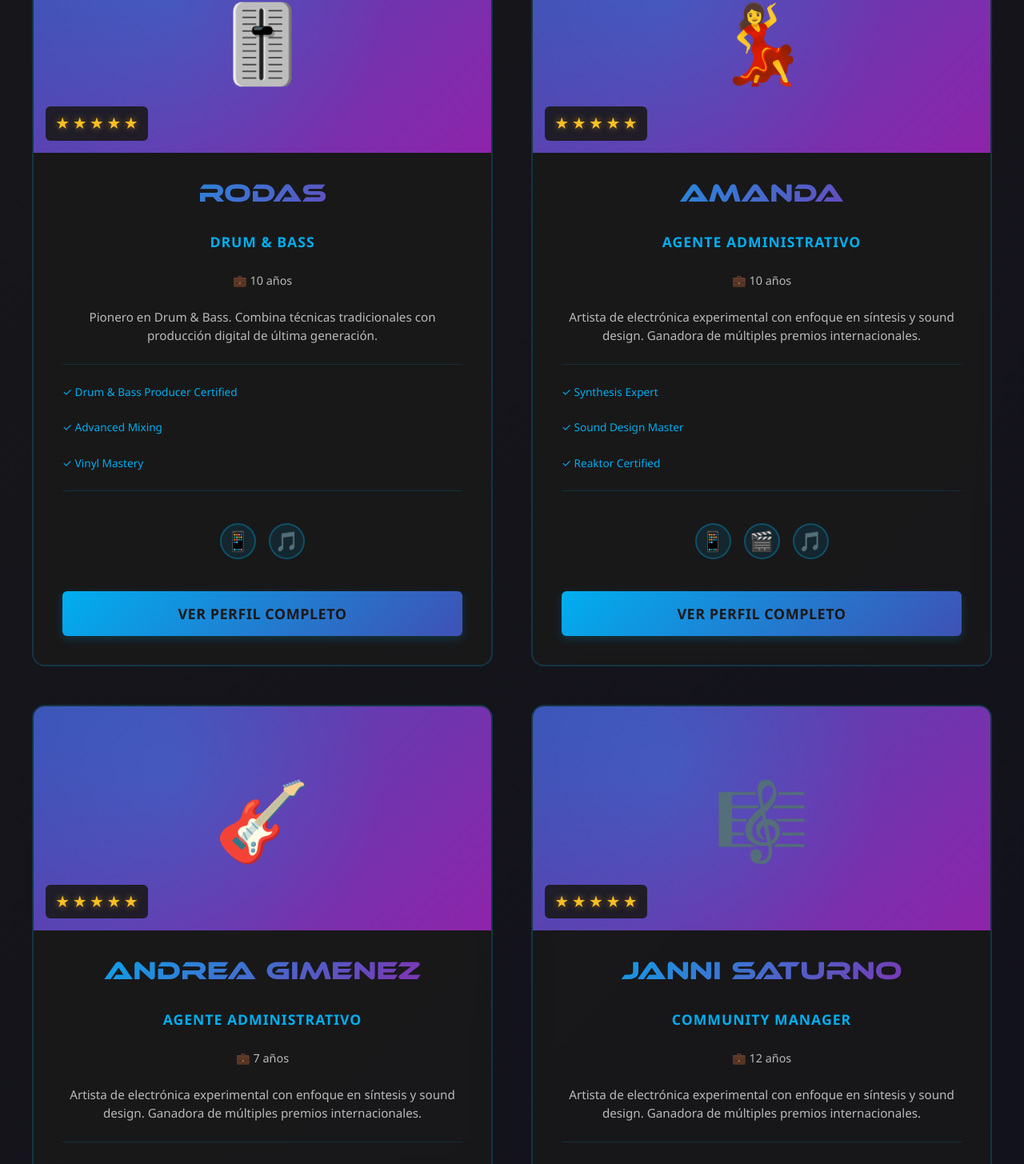
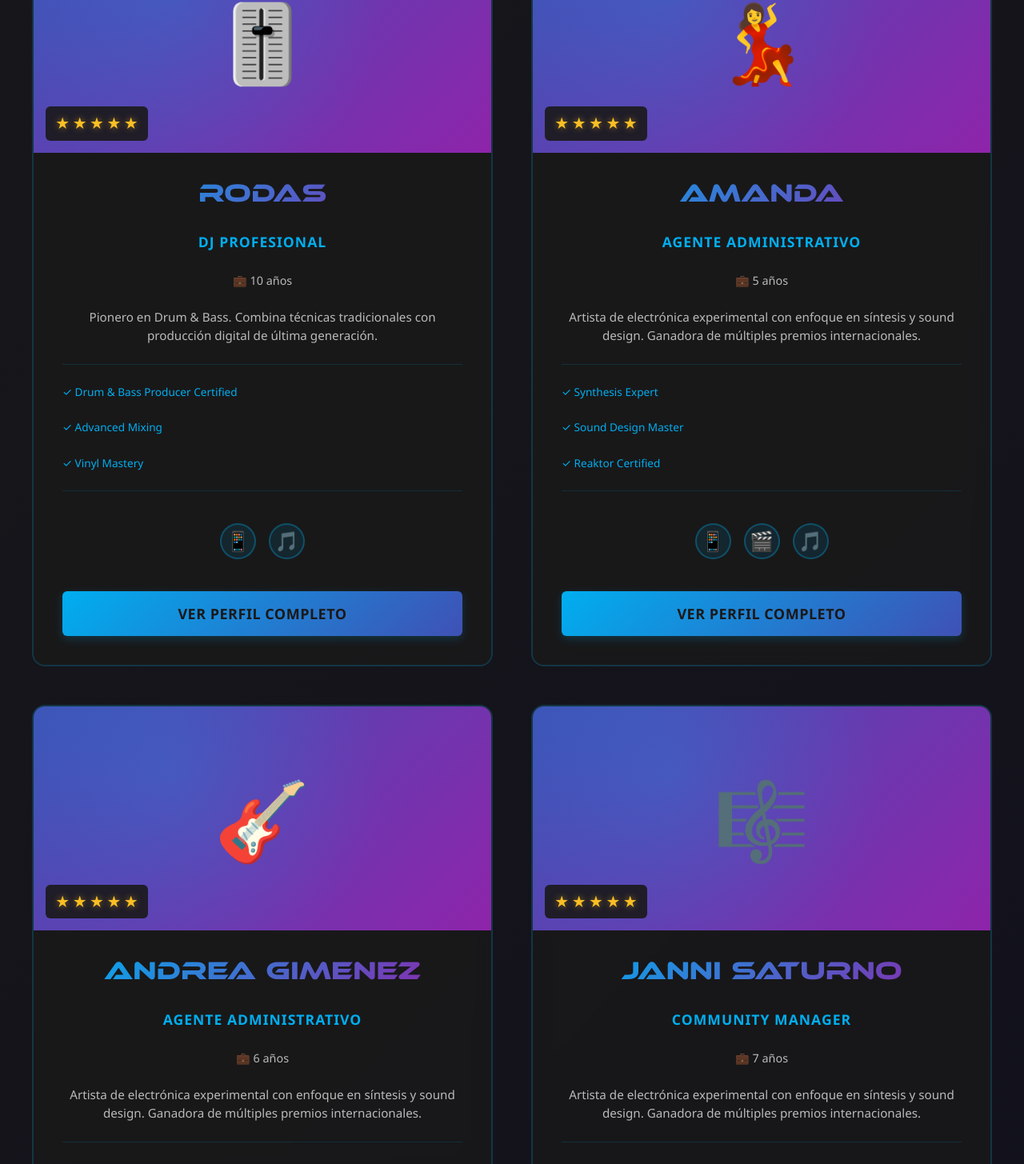
Before and after one commit to Gauss-seidel/SoundCraftV2, a React (Vite) app: page /scacademy/staff in a window 1280 px wide. Shown: the part 1329-2784 px from the top of the page at 80% size. Built offline with nearby package versions, Linux system fonts and the light colour scheme.

Commit message:
Se agrego a Matii

```diff
--- a/src/pages/academy/staff.tsx
+++ b/src/pages/academy/staff.tsx
@@ -25,7 +25,7 @@ export default function Staff() {
     {
       id: 1,
       nombre: "Hernan Dominguez",
-      especialidad: "House & Techno",
+      especialidad: "DJ profesional",
       imagen: "🎧",
       experiencia: "15 años",
       descripcion:
@@ -56,7 +56,7 @@ export default function Staff() {
     {
       id: 3,
       nombre: "Rodas",
-      especialidad: "Drum & Bass",
+      especialidad: "DJ profesional",
       imagen: "🎚️",
       experiencia: "10 años",
       descripcion:
@@ -73,7 +73,7 @@ export default function Staff() {
       nombre: "Amanda",
       especialidad: "Agente administrativo",
       imagen: "💃",
-      experiencia: "10 años",
+      experiencia: "5 años",
       descripcion:
         "Artista de electrónica experimental con enfoque en síntesis y sound design. Ganadora de múltiples premios internacionales.",
       certificaciones: ["Synthesis Expert", "Sound Design Master", "Reaktor Certified"],
@@ -89,7 +89,7 @@ export default function Staff() {
       nombre: "Andrea Gimenez",
       especialidad: "Agente administrativo",
       imagen: "🎸",
-      experiencia: "7 años",
+      experiencia: "6 años",
       descripcion:
         "Artista de electrónica experimental con enfoque en síntesis y sound design. Ganadora de múltiples premios internacionales.",
       certificaciones: ["Synthesis Expert", "Sound Design Master", "Reaktor Certified"],
@@ -105,7 +105,7 @@ export default function Staff() {
       nombre: "Janni Saturno",
       especialidad: "Community Manager",
       imagen: "🎼",
-      experiencia: "12 años",
+      experiencia: "7 años",
       descripcion:
         "Artista de electrónica experimental con enfoque en síntesis y sound design. Ganadora de múltiples premios internacionales.",
       certificaciones: ["Synthesis Expert", "Sound Design Master", "Reaktor Certified"],
@@ -122,6 +122,22 @@ export default function Staff() {
       especialidad: "Administrador Web",
       imagen: "🎛️",
       experiencia: "2 años",
+      descripcion:
+        "Artista de electrónica experimental con enfoque en síntesis y sound design. Ganadora de múltiples premios internacionales.",
+      certificaciones: ["Synthesis Expert", "Sound Design Master", "Reaktor Certified"],
+      redes: {
+        instagram: "https://instagram.com",
+        youtube: "https://youtube.com",
+        spotify: "https://spotify.com",
+      },
+      calificacion: 5,
+    },
+    {
+      id: 8,
+      nombre: "Matias Irala",
+      especialidad: "DJ profesional",
+      imagen: "🎛️",
+      experiencia: "3 años",
       descripcion:
         "Artista de electrónica experimental con enfoque en síntesis y sound design. Ganadora de múltiples premios internacionales.",
       certificaciones: ["Synthesis Expert", "Sound Design Master", "Reaktor Certified"],
```
